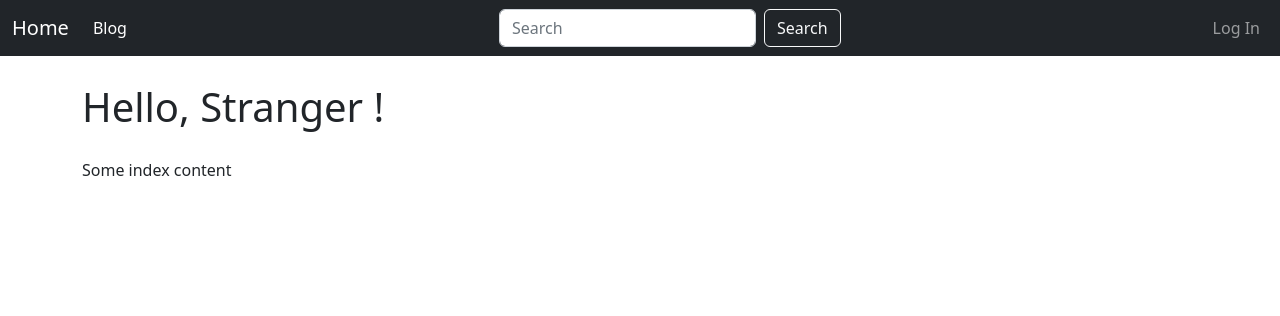
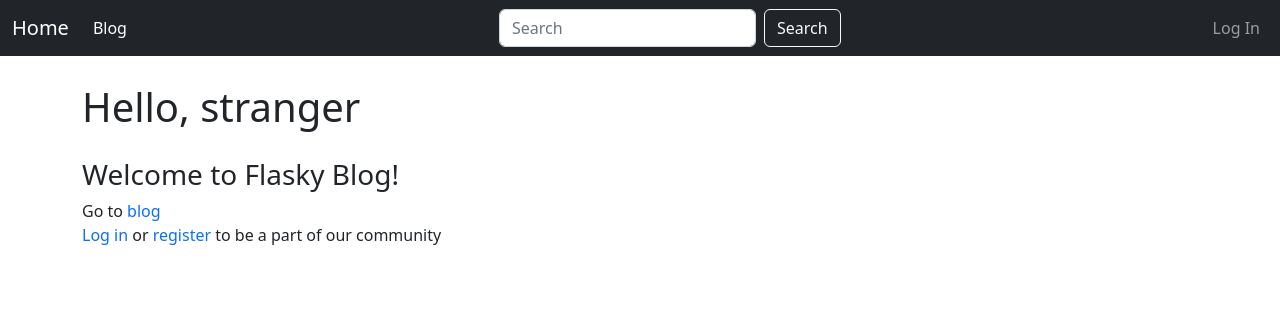
Before and after one commit to vrum-vrum-oss/blog_flask, a Flask app: page / in a window 1280 px wide. Shown: the top 316 px of the page. Run offline with Flask 2, Linux system fonts and the light colour scheme; some libraries are stand-ins or nearby versions.

Commit message:
Add minor changes

```diff
--- a/app/main/main.py
+++ b/app/main/main.py
@@ -40,6 +40,7 @@ def server_shutdown():
 
 @main_bp.after_app_request
 def after_request(response):
+    """Report slow database queries"""
     for query in get_debug_queries():
         if query.duration >= current_app.config['BLOG_SLOW_DB_QUERY_TIME']:
             current_app.logger.warning(
--- a/app/main/templates/main/index.html
+++ b/app/main/templates/main/index.html
@@ -12,14 +12,25 @@ Hello,
 {% if current_user.is_authenticated %}
     {{ current_user.username -}}
 {% else %}
-    Stranger
-{% endif %}!
+    stranger
+{% endif %}
 
 {% endblock %}
 
 
 {% block content %}
     <div>
-        Some index content
+        <h3>
+        Welcome to Flasky Blog!<br></h3>
+
+        Go to
+        <a href="{{ url_for('posts.view') }}">blog</a><br>
+    {% if current_user.is_anonymous %}
+        <a href="{{ url_for('auth.login') }}">Log in</a>
+        or
+        <a href="{{ url_for('auth.register') }}">register</a>
+        to be a part of our community
+    {% endif %}
+
     </div>
 {% endblock %}
```
Also changed, not shown: config.py (+5 -3 lines).
